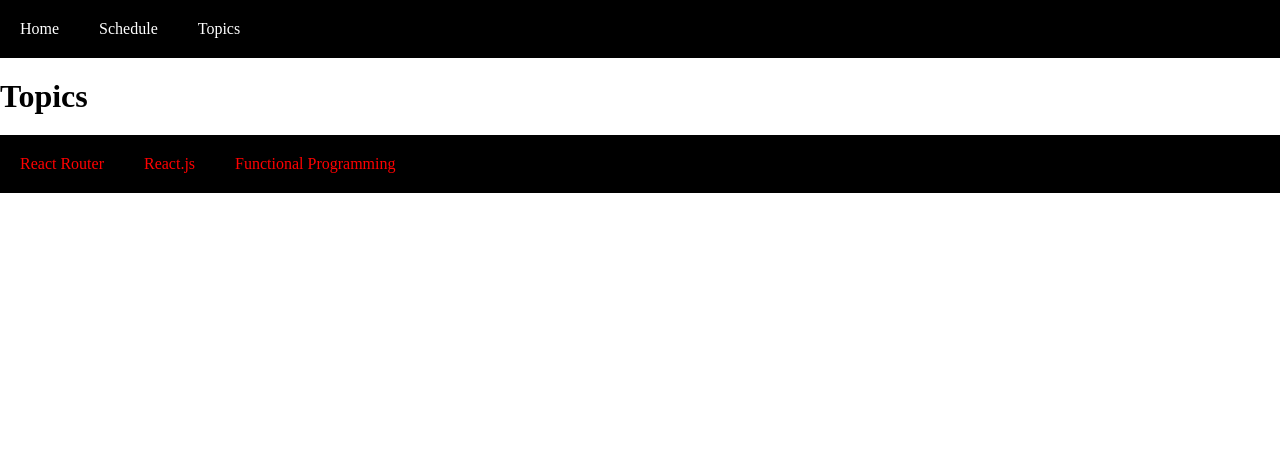
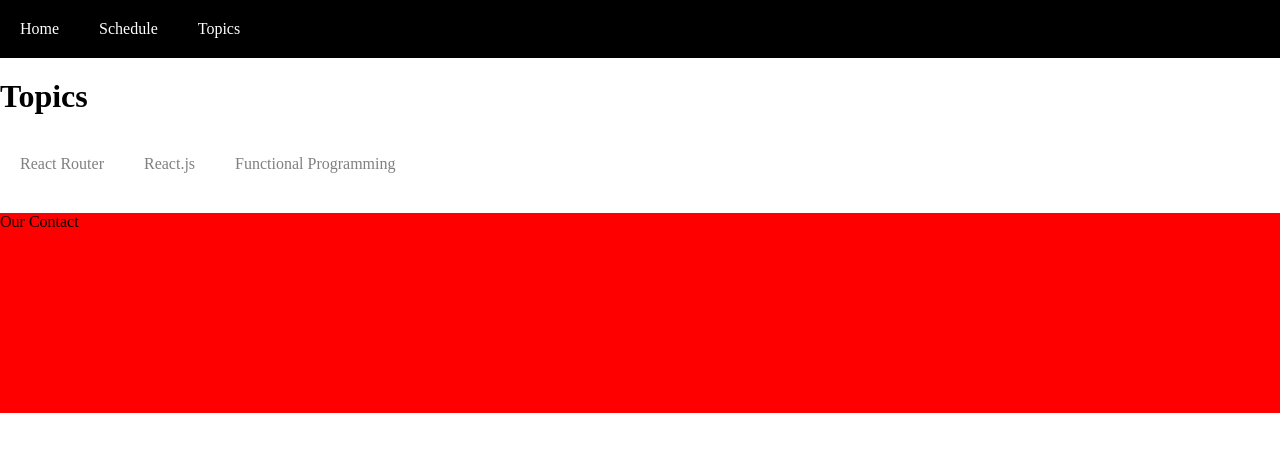
Before and after one commit to orestSharak/orestSharak.github.io, a React app: page /topics in a window 1280 px wide. Built offline with nearby package versions, Linux system fonts and the light colour scheme.

Commit message:
Solve a problem, add a new component

```diff
--- /dev/null
+++ b/src/api/Api.js
@@ -0,0 +1,62 @@
+import React from 'react';
+
+const topics = [
+    {
+        name: 'React Router',
+        id: 'react-router',
+        description: 'Declarative, component based routing for React',
+        resources: [
+            {
+                name: 'URL Parameters',
+                id: 'url-parameters',
+                description: "URL parameters are parameters whose values are set dynamically in a page's URL. This allows a route to render the same component while passing that component the dynamic portion of the URL so it can change based off of it.",
+                url: 'https://tylermcginnis.com/react-router-url-parameters'
+            },
+            {
+                name: 'Programatically navigate',
+                id: 'programmatically-navigate',
+                description: "When building an app with React Router, eventually you'll run into the question of navigating programmatically. The goal of this post is to break down the correct approaches to programmatically navigating with React Router.",
+                url: 'https://tylermcginnis.com/react-router-programmatically-navigate/'
+            }
+        ]
+    },
+    {
+        name: 'React.js',
+        id: 'reactjs',
+        description: 'A JavaScript library for building user interfaces',
+        resources: [
+            {
+                name: 'React Lifecycle Events',
+                id: 'react-lifecycle',
+                description: "React Lifecycle events allow you to tie into specific phases of a components lifecycle",
+                url: 'https://tylermcginnis.com/an-introduction-to-life-cycle-events-in-react-js/'
+            },
+            {
+                name: 'React AHA Moments',
+                id: 'react-aha',
+                description: "A collection of 'Aha' moments while learning React.",
+                url: 'https://tylermcginnis.com/react-aha-moments/'
+            }
+        ]
+    },
+    {
+        name: 'Functional Programming',
+        id: 'functional-programming',
+        description: 'In computer science, functional programming is a programming paradigm—a style of building the structure and elements of computer programs—that treats computation as the evaluation of mathematical functions and avoids changing-state and mutable data.',
+        resources: [
+            {
+                name: 'Imperative vs Declarative programming',
+                id: 'imperative-declarative',
+                description: 'A guide to understanding the difference between Imperative and Declarative programming.',
+                url: 'https://tylermcginnis.com/imperative-vs-declarative-programming/'
+            },
+            {
+                name: 'Building User Interfaces with Pure Functions and Function Composition',
+                id: 'fn-composition',
+                description: 'A guide to building UI with pure functions and function composition in React',
+                url: 'https://tylermcginnis.com/building-user-interfaces-with-pure-functions-and-function-composition-in-react-js/'
+            }
+        ]
+    }
+]
+export default topics;
--- a/src/components/App.js
+++ /dev/null
@@ -1,15 +0,0 @@
-import React from 'react';
-import Main from "./Main";
-
-class App extends React.Component {
-    render() {
-        return (
-            <div>
-                <Main/>
-                {/* place for other future component */}
-            </div>
-        )
-    }
-}
-
-export default App
--- /dev/null
+++ b/src/components/Contact.js
@@ -0,0 +1,27 @@
+import React from 'react';
+
+class Contact extends React.Component {
+    constructor() {
+        super();
+        this.state = {
+            text: 'New component contact'
+        }
+    }
+
+// just an example of life cycle with setState
+
+    componentWillMount() {
+        this.setState((state) => ({
+            text: 'Our Contact'
+        }))
+    }
+
+    render() {
+
+        return (
+            <div className="extra-block color-red">{this.state.text}</div>
+        )
+    }
+}
+
+export default Contact;
--- a/src/components/Home.js
+++ b/src/components/Home.js
@@ -1,12 +1,20 @@
 import React from 'react';
+import Contact from "./Contact";
+
 class Home extends React.Component {
     render() {
         return (
+
             <div>
-                <h1>Welcome to the Home page!</h1>
-                <p> Feel free to browse around and learn more about me.</p>
+                <div>
+                    <h1>Welcome to the Home page!</h1>
+                    <p> Feel free to browse around and learn more about me.</p>
+                </div>
+                <Contact/>
+
             </div>
         )
     }
 }
+
 export default Home
--- a/src/components/Resource.js
+++ b/src/components/Resource.js
@@ -1,7 +1,8 @@
 import React from 'react';
+import topics from '../api/Api';
 
 const Resource = ({match}) => {
-    const topic = topic.find(({ id }) => id === match.params.topicId)
+    const topic = topics.find(({ id }) => id === match.params.topicId)
         .resources.find(({ id }) => id === match.params.subId);
     return (
         <div>
--- a/src/components/Schedule.js
+++ b/src/components/Schedule.js
@@ -1,13 +1,20 @@
 import React from 'react';
+import Contact from "./Contact";
+
 class Schedule extends React.Component {
 
     render() {
         return (
             <div>
                 <h1>Schedule</h1>
-                <p>Ipsum dolor dolorem consectetur est velit fugiat. Dolorem provident corporis fuga saepe distinctio ipsam? Et quos harum excepturi dolorum molestias?</p>
-                <p>Ipsum dolor dolorem consectetur est velit fugiat. Dolorem provident corporis fuga saepe distinctio ipsam? Et quos harum excepturi dolorum molestias?</p>
+                <p>Ipsum dolor dolorem consectetur est velit fugiat. Dolorem provident corporis fuga saepe distinctio
+                    ipsam? Et quos harum excepturi dolorum molestias?</p>
+                <p>Ipsum dolor dolorem consectetur est velit fugiat. Dolorem provident corporis fuga saepe distinctio
+                    ipsam? Et quos harum excepturi dolorum molestias?</p>
+                <div className="extra-block color-gray">extra block</div>
+                <Contact/>
             </div>
+
         )
     }
 }
--- a/src/components/Topic.js
+++ b/src/components/Topic.js
@@ -1,6 +1,7 @@
 import React from 'react';
 import {Route, Link} from 'react-router-dom';
 import Resource from "./Resource";
+import topics from '../api/Api'
 
 const Topic = ({match}) => {
     const topic = topics.find(({id}) =>
@@ -10,7 +11,7 @@ const Topic = ({match}) => {
             <h1>Topic ID: {match.params.topicId}</h1>
             <h1>{topic.name}</h1>
             <p>{topic.description}</p>
-            <ul>
+            <ul className="list">
                 {topic.resources.map((sub) => (
                     <li key={sub.id}>
                         <Link to={
--- a/src/components/Topics.js
+++ b/src/components/Topics.js
@@ -1,80 +1,22 @@
 import React from 'react';
 import {Link, Route} from 'react-router-dom';
 import Topic from './Topic';
-
-const topics = [
-    {
-        name: 'React Router',
-        id: 'react-router',
-        description: 'Declarative, component based routing for React',
-        resources: [
-            {
-                name: 'URL Parameters',
-                id: 'url-parameters',
-                description: "URL parameters are parameters whose values are set dynamically in a page's URL. This allows a route to render the same component while passing that component the dynamic portion of the URL so it can change based off of it.",
-                url: 'https://tylermcginnis.com/react-router-url-parameters'
-            },
-            {
-                name: 'Programatically navigate',
-                id: 'programmatically-navigate',
-                description: "When building an app with React Router, eventually you'll run into the question of navigating programmatically. The goal of this post is to break down the correct approaches to programmatically navigating with React Router.",
-                url: 'https://tylermcginnis.com/react-router-programmatically-navigate/'
-            }
-        ]
-    },
-    {
-        name: 'React.js',
-        id: 'reactjs',
-        description: 'A JavaScript library for building user interfaces',
-        resources: [
-            {
-                name: 'React Lifecycle Events',
-                id: 'react-lifecycle',
-                description: "React Lifecycle events allow you to tie into specific phases of a components lifecycle",
-                url: 'https://tylermcginnis.com/an-introduction-to-life-cycle-events-in-react-js/'
-            },
-            {
-                name: 'React AHA Moments',
-                id: 'react-aha',
-                description: "A collection of 'Aha' moments while learning React.",
-                url: 'https://tylermcginnis.com/react-aha-moments/'
-            }
-        ]
-    },
-    {
-        name: 'Functional Programming',
-        id: 'functional-programming',
-        description: 'In computer science, functional programming is a programming paradigm—a style of building the structure and elements of computer programs—that treats computation as the evaluation of mathematical functions and avoids changing-state and mutable data.',
-        resources: [
-            {
-                name: 'Imperative vs Declarative programming',
-                id: 'imperative-declarative',
-                description: 'A guide to understanding the difference between Imperative and Declarative programming.',
-                url: 'https://tylermcginnis.com/imperative-vs-declarative-programming/'
-            },
-            {
-                name: 'Building User Interfaces with Pure Functions and Function Composition',
-                id: 'fn-composition',
-                description: 'A guide to building UI with pure functions and function composition in React',
-                url: 'https://tylermcginnis.com/building-user-interfaces-with-pure-functions-and-function-composition-in-react-js/'
-            }
-        ]
-    }
-]
-
-
+import Contact from "./Contact";
+import topics from '../api/Api'
 const Topics = ({match}) => {
     return (
         <div>
             <h1>Topics</h1>
-            <ul>
+            <ul className="list">
                 {topics.map(({name, id}) => (
-                    <li className="li-class" key={id}>
+                    <li key={id}>
                         <Link to={`${match.url}/${id}`}>{name}</Link>
                     </li>
                 ))}
             </ul>
             <Route path={`${match.path}/:topicId`} component={Topic}/>
+            <Contact/>
+
         </div>
     )
 };
--- a/src/css/main.css
+++ b/src/css/main.css
@@ -29,9 +29,7 @@ ul {
     color: white;
     text-decoration: none;
 }
-.li-class a{
-    color: red;
-}
+
 
 .current {
   background: yellow;
@@ -44,3 +42,21 @@ h1 {
 p {
     margin-bottom: 15px;
 }
+.extra-block{
+    height: 200px;
+}
+.color-gray{
+    background-color: gray;
+}
+.color-red{
+    background-color: red;
+}
+.list{
+    background-color: white;
+}
+.list li a{
+    color: gray;
+}
+.list li a:hover{
+    color: red;
+}
--- a/src/index.js
+++ b/src/index.js
@@ -2,9 +2,10 @@ import React, {Component} from 'react';
 import ReactDOM from 'react-dom';
 import Bootstrap from "bootstrap-without-jquery";
 import style from "./css/main.css";
-import App from "./components/App";
+import Header from "./components/Header";
+
 
 const element = document.getElementById('root');
 ReactDOM.render(
-    <App/>,
+    <Header/>,
     element);
```
Also changed, not shown: src/components/Header.js (renamed from src/components/Main.js, +6 -5 lines), dist/index.html, dist/main.css, dist/main.js.
